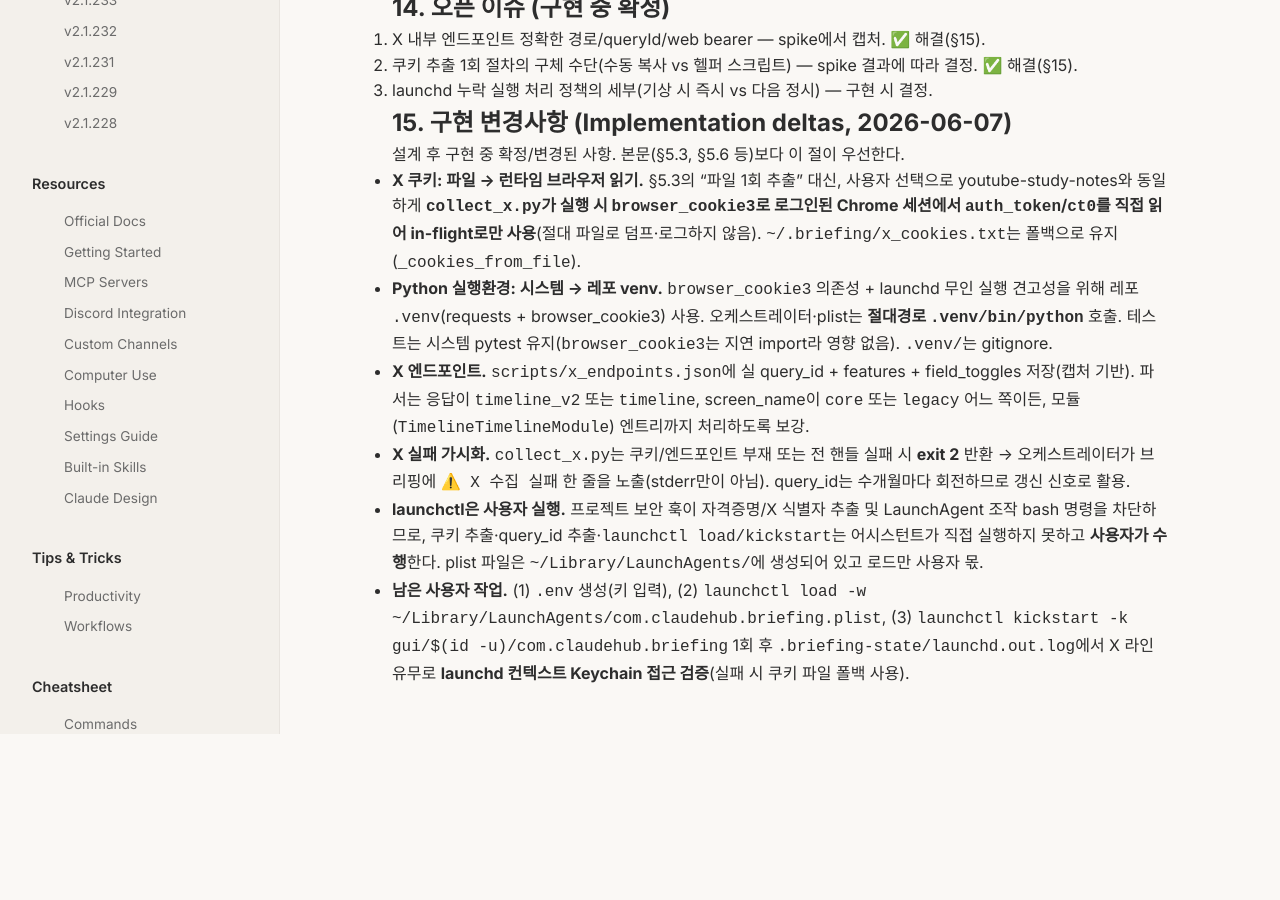
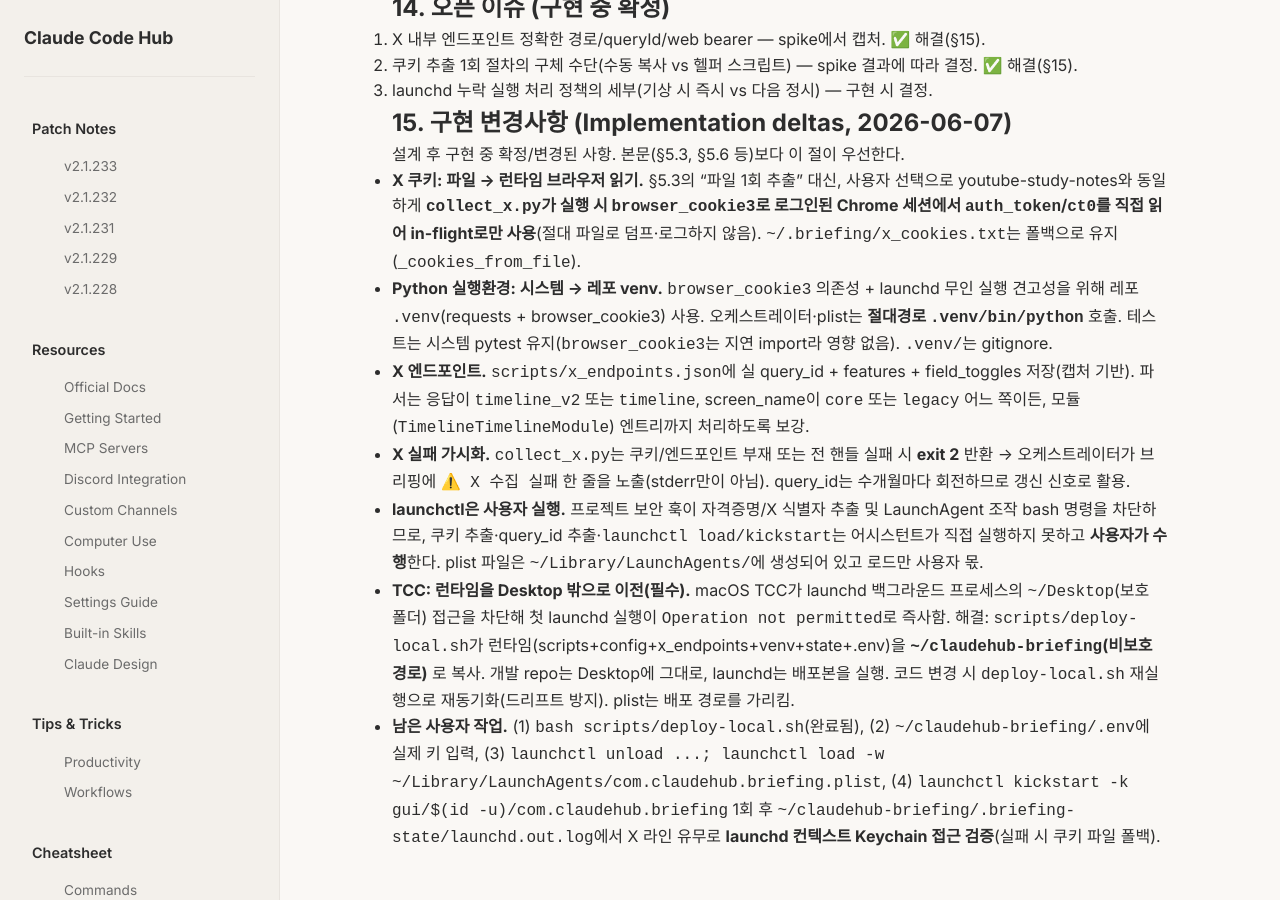
Before and after one commit to picpal/claude-code-hub, a Jekyll site: the page built from docs/superpowers/specs/2026-06-06-local-briefing-youtube-x-design.md, in a window 1280 px wide and 900 px high, scrolled down 4855 px. Built offline with Jekyll 4.4.1, drawn with Linux system fonts in a browser that asks for light colours; nearby versions of some CDN libraries; our own code applies the rules of GitHub Pages for plain Markdown files; before the commit the page ends 5589 px from its top, so only the background shows below that.

Commit message:
feat(deploy): TCC 회피 — 런타임을 ~/claudehub-briefing로 배포(deploy-local.sh) + plist 경로 갱신

```diff
--- a/docs/superpowers/specs/2026-06-06-local-briefing-youtube-x-design.md
+++ b/docs/superpowers/specs/2026-06-06-local-briefing-youtube-x-design.md
@@ -213,4 +213,5 @@
 - **X 엔드포인트.** `scripts/x_endpoints.json`에 실 query_id + features + field_toggles 저장(캡처 기반). 파서는 응답이 `timeline_v2` 또는 `timeline`, screen_name이 `core` 또는 `legacy` 어느 쪽이든, 모듈(`TimelineTimelineModule`) 엔트리까지 처리하도록 보강.
 - **X 실패 가시화.** `collect_x.py`는 쿠키/엔드포인트 부재 또는 전 핸들 실패 시 **exit 2** 반환 → 오케스트레이터가 브리핑에 `⚠️ X 수집 실패` 한 줄을 노출(stderr만이 아님). query_id는 수개월마다 회전하므로 갱신 신호로 활용.
 - **launchctl은 사용자 실행.** 프로젝트 보안 훅이 자격증명/X 식별자 추출 및 LaunchAgent 조작 bash 명령을 차단하므로, 쿠키 추출·query_id 추출·`launchctl load/kickstart`는 어시스턴트가 직접 실행하지 못하고 **사용자가 수행**한다. plist 파일은 `~/Library/LaunchAgents/`에 생성되어 있고 로드만 사용자 몫.
-- **남은 사용자 작업.** (1) `.env` 생성(키 입력), (2) `launchctl load -w ~/Library/LaunchAgents/com.claudehub.briefing.plist`, (3) `launchctl kickstart -k gui/$(id -u)/com.claudehub.briefing` 1회 후 `.briefing-state/launchd.out.log`에서 X 라인 유무로 **launchd 컨텍스트 Keychain 접근 검증**(실패 시 쿠키 파일 폴백 사용).
+- **TCC: 런타임을 Desktop 밖으로 이전(필수).** macOS TCC가 launchd 백그라운드 프로세스의 `~/Desktop`(보호 폴더) 접근을 차단해 첫 launchd 실행이 `Operation not permitted`로 즉사함. 해결: `scripts/deploy-local.sh`가 런타임(scripts+config+x_endpoints+venv+state+.env)을 **`~/claudehub-briefing`(비보호 경로)** 로 복사. 개발 repo는 Desktop에 그대로, launchd는 배포본을 실행. 코드 변경 시 `deploy-local.sh` 재실행으로 재동기화(드리프트 방지). plist는 배포 경로를 가리킴.
+- **남은 사용자 작업.** (1) `bash scripts/deploy-local.sh`(완료됨), (2) `~/claudehub-briefing/.env`에 실제 키 입력, (3) `launchctl unload ...; launchctl load -w ~/Library/LaunchAgents/com.claudehub.briefing.plist`, (4) `launchctl kickstart -k gui/$(id -u)/com.claudehub.briefing` 1회 후 `~/claudehub-briefing/.briefing-state/launchd.out.log`에서 X 라인 유무로 **launchd 컨텍스트 Keychain 접근 검증**(실패 시 쿠키 파일 폴백).
```
Also changed, not shown: 2 other files.
